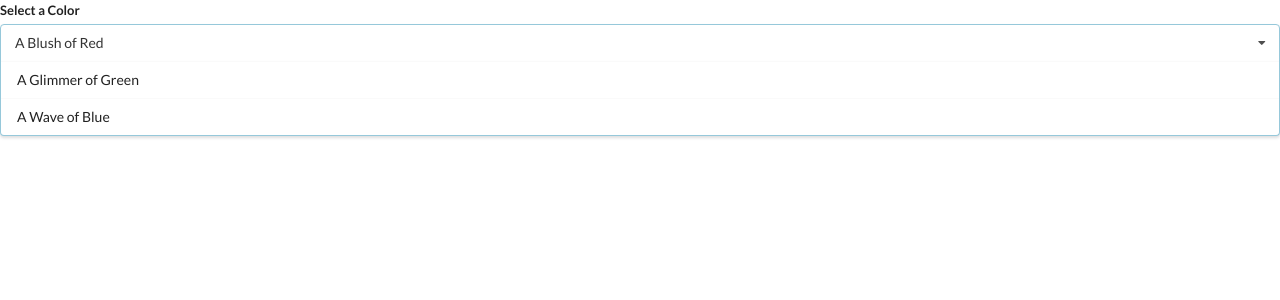
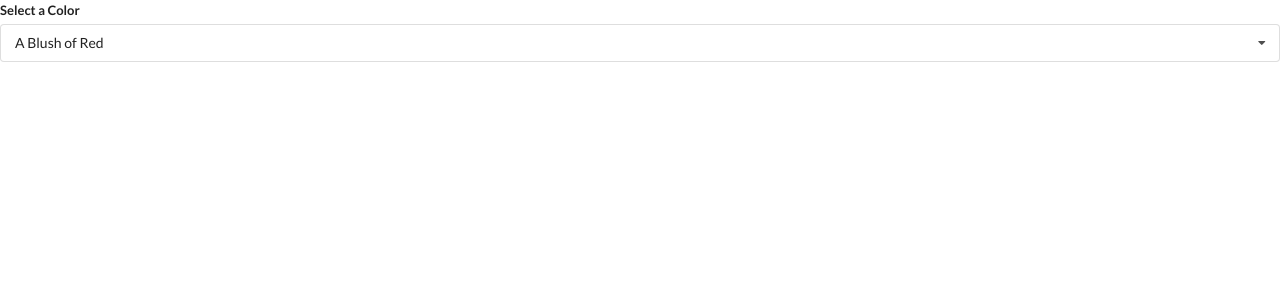
Before and after one commit to olaassem/react-widgets, a React (Create React App) app: page / in a window 1280 px wide. Shown: the top 300 px of the page. Built offline with nearby package versions, Linux system fonts and the light colour scheme.

Commit message:
hiding & shoowing colors dropdown on click

```diff
--- a/src/components.js/Dropdown.js
+++ b/src/components.js/Dropdown.js
@@ -1,6 +1,8 @@
-import React from 'react';
+import React, { useState } from 'react';
 
 export default function Dropdown({ options, selected, onSelectedChange }) {
+	const [open, setOpen] = useState(false);
+
 	const renderedOptions = options.map((option) => {
 		if (option.label === selected.label) {
 			return null;
@@ -21,10 +23,15 @@
 		<div className="ui form">
 			<div className="field">
 				<label className="label">Select a Color</label>
-				<div className="ui selection dropdown visible active">
+				<div
+					onClick={() => setOpen(!open)}
+					className={`ui selection dropdown ${open ? 'visible active' : ''}`}
+				>
 					<i className="dropdown icon"></i>
 					<div className="text">{selected.label}</div>
-					<div className="menu visible transition">{renderedOptions}</div>
+					<div className={`menu ${open ? 'visible transition' : ''}`}>
+						{renderedOptions}
+					</div>
 				</div>
 			</div>
 		</div>
```
